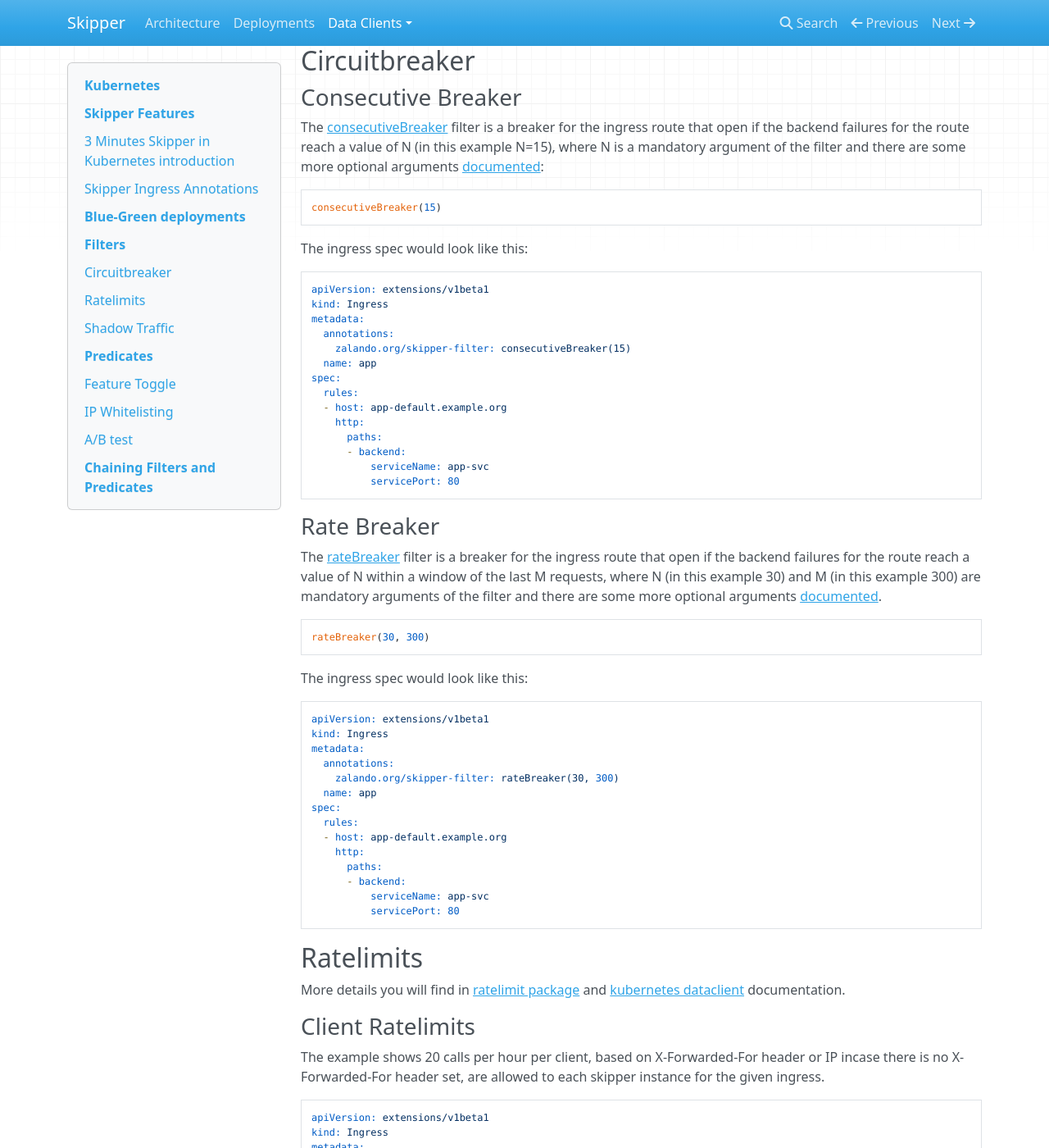
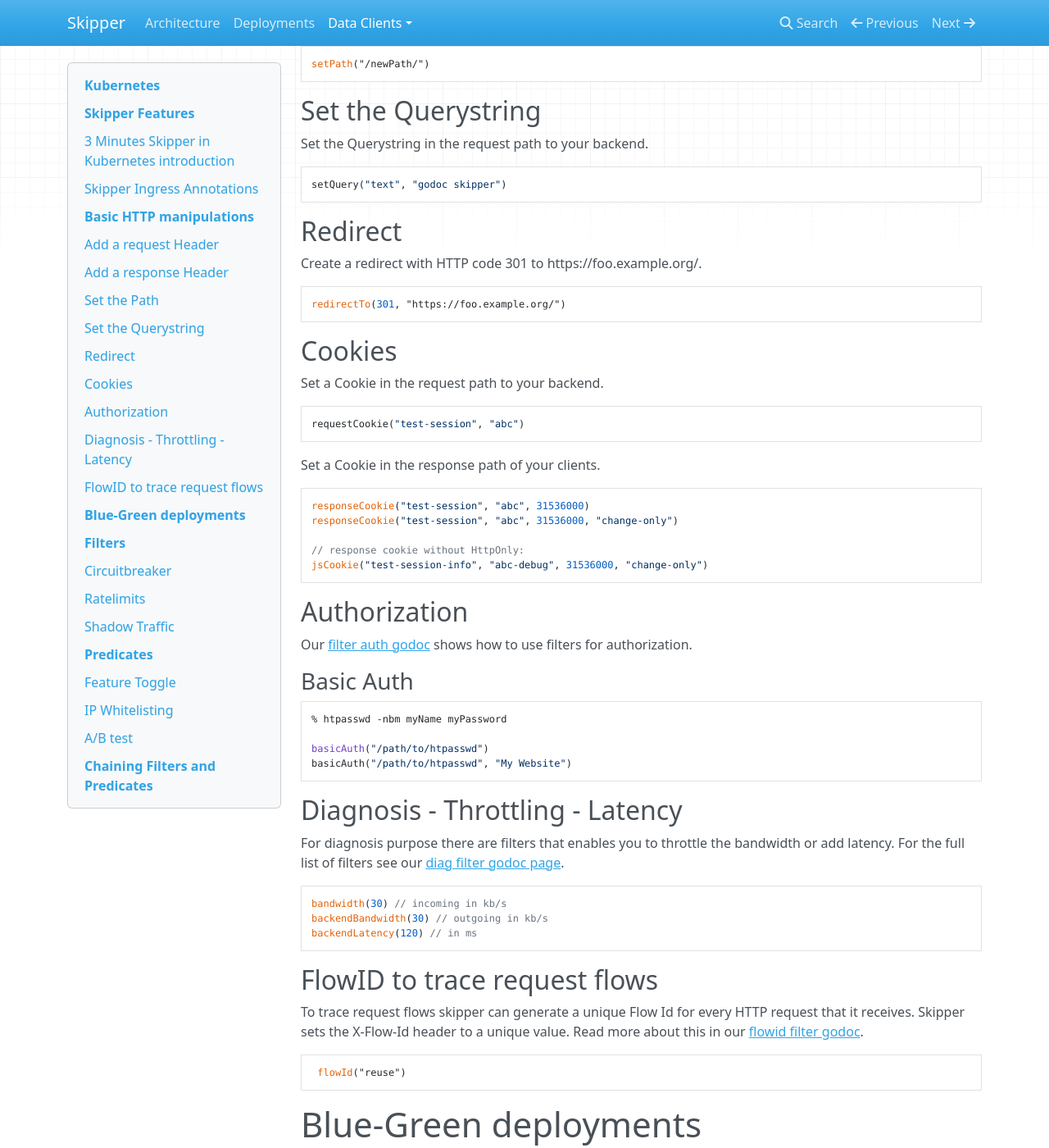
Before and after one commit to zalando/skipper, an MkDocs documentation site: the page built from docs/dataclients/kubernetes.md, in a window 1280 px wide and 1400 px high, scrolled down 5043 px. Shown: the whole window at 82% size. Built offline with MkDocs 1.6.1, drawn with Linux system fonts in a browser that asks for light colours; nearby versions of some CDN libraries; old or Windows-style settings are respelled for this version of MkDocs; some of the changed text lies outside the part shown.

Commit message:
add basic filters docs

```diff
--- a/docs/dataclients/kubernetes.md
+++ b/docs/dataclients/kubernetes.md
@@ -211,6 +211,102 @@
 zalando.org/skipper-filter | consecutiveBreaker(15) | arbitrary filters
 zalando.org/skipper-predicate | QueryParam("version", "^alpha$") | arbitrary predicates
 zalando.org/ratelimit | ratelimit(50, "1m") | deprecated, use zalando.org/skipper-filter instead
+
+# Basic HTTP manipulations
+
+HTTP manipulations are done by using skipper filters.
+A basic example how to use skipper filters in ingress:
+
+    apiVersion: extensions/v1beta1
+    kind: Ingress
+    metadata:
+      annotations:
+        zalando.org/skipper-filter: consecutiveBreaker(15)
+      name: app
+    spec:
+      rules:
+      - host: app-default.example.org
+        http:
+          paths:
+          - backend:
+              serviceName: app-svc
+              servicePort: 80
+
+## Add a request Header
+
+Add a header in the request path to your backend.
+
+    setRequestHeader("X-Foo", "bar")
+
+## Add a response Header
+
+Add a header in the response path of your clients.
+
+    setResponseHeader("X-Foo", "bar")
+
+## Set the Path
+
+Change the path in the request path to your backend.
+
+    setPath("/newPath/")
+
+## Set the Querystring
+
+Set the Querystring in the request path to your backend.
+
+    setQuery("text", "godoc skipper")
+
+## Redirect
+
+Create a redirect with HTTP code 301 to https://foo.example.org/.
+
+    redirectTo(301, "https://foo.example.org/")
+
+## Cookies
+
+Set a Cookie in the request path to your backend.
+
+    requestCookie("test-session", "abc")
+
+Set a Cookie in the response path of your clients.
+
+    responseCookie("test-session", "abc", 31536000)
+    responseCookie("test-session", "abc", 31536000, "change-only")
+
+    // response cookie without HttpOnly:
+    jsCookie("test-session-info", "abc-debug", 31536000, "change-only")
+
+## Authorization
+
+Our [filter auth
+godoc](https://godoc.org/github.com/zalando/skipper/filters/auth)
+shows how to use filters for authorization.
+
+### Basic Auth
+
+    % htpasswd -nbm myName myPassword
+
+    basicAuth("/path/to/htpasswd")
+    basicAuth("/path/to/htpasswd", "My Website")
+
+## Diagnosis - Throttling - Latency
+
+For diagnosis purpose there are filters that enables you to throttle
+the bandwidth or add latency. For the full list of filters see our
+[diag filter godoc page](https://godoc.org/github.com/zalando/skipper/filters/diag).
+
+    bandwidth(30) // incoming in kb/s
+    backendBandwidth(30) // outgoing in kb/s
+    backendLatency(120) // in ms
+
+## FlowID to trace request flows
+
+To trace request flows skipper can generate a unique Flow Id for
+every HTTP request that it receives.
+Skipper sets the X-Flow-Id header to a unique value. Read more about
+this in our [flowid filter godoc](https://godoc.org/github.com/zalando/skipper/filters/flowid).
+
+     flowId("reuse")
 
 # Blue-Green deployments
 
```
